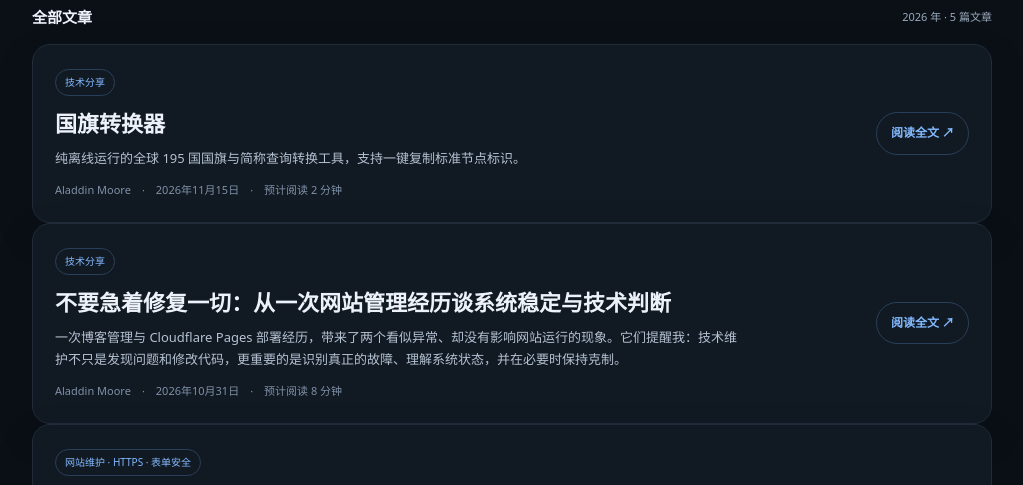
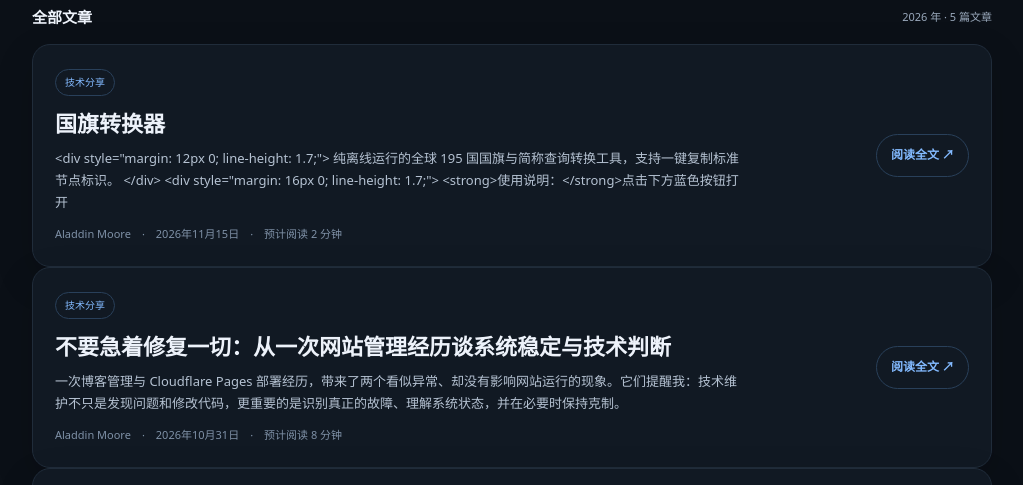
Before and after one commit to heshixian98-one/bolg, a plain HTML site: page blog.html in a window 1280 px wide. Shown: the part 284-769 px from the top of the page, without its empty margins (128-1151 px from the left). Drawn offline with Linux system fonts and the light colour scheme.

Commit message:
Update blog index: 国旗转换器

```diff
--- a/blog.html
+++ b/blog.html
@@ -63,7 +63,12 @@
     <main>
       <div class="section-head"><h2>全部文章</h2><span class="count">2026 年 · 5 篇文章</span></div>
       <!-- BLOG_POSTS_START -->
-      <article class="post-card"><div><span class="category">技术分享</span><h2><a href="new-blog-post.html">国旗转换器</a></h2><p>纯离线运行的全球 195 国国旗与简称查询转换工具，支持一键复制标准节点标识。</p><div class="meta">Aladdin Moore　·　2026年11月15日　·　预计阅读 2 分钟</div></div><a class="read-link" href="new-blog-post.html">阅读全文 ↗</a></article>
+      <article class="post-card"><div><span class="category">技术分享</span><h2><a href="new-blog-post.html">国旗转换器</a></h2><p>&lt;div style=&quot;margin: 12px 0; line-height: 1.7;&quot;&gt;
+  纯离线运行的全球 195 国国旗与简称查询转换工具，支持一键复制标准节点标识。
+&lt;/div&gt;
+
+&lt;div style=&quot;margin: 16px 0; line-height: 1.7;&quot;&gt;
+  &lt;strong&gt;使用说明：&lt;/strong&gt;点击下方蓝色按钮打开</p><div class="meta">Aladdin Moore　·　2026年11月15日　·　预计阅读 2 分钟</div></div><a class="read-link" href="new-blog-post.html">阅读全文 ↗</a></article>
 
 
 
```
